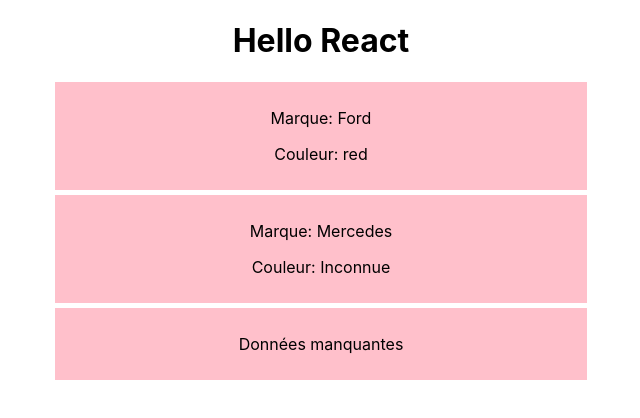
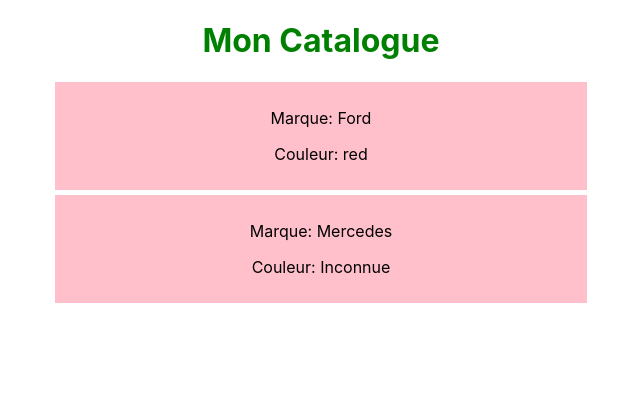
Before and after one commit to jerometrancart/cars, a React (Create React App) app: page / in a window 1280 px wide. Shown: the top 418 px of the page, without its empty margins (319-959 px from the left). Built offline with nearby package versions, Linux system fonts and the light colour scheme; the HTML template or start-up script is replaced by a standard one.

Commit message:
Added state data and refactor

```diff
--- a/src/App.js
+++ b/src/App.js
@@ -4,10 +4,19 @@
 
 
 class App extends Component {
+  state = {
+    titre: "Mon Catalogue",
+    cars: ["Ford", "Mercedes", "Peugeot"]
+  }
+
+
   render () {
   return (
       <div className="App">
-        <MyCars />
+        <MyCars title={this.state.titre}
+                titleColor="green"
+                cars={this.state.cars}
+        />
       </div>
     );
   }
--- a/src/components/Car.js
+++ b/src/components/Car.js
@@ -1,8 +1,8 @@
 const Car = ({children, color}) => {
-    const colorInfo  = color ? (<p>Couleur: {color}</p>) : (<p>Couleur: Inconnue</p>);
 
-      if(children) {
-        return (
+
+    if(children) {
+        return  (
             <div style={ {
                             backgroundColor: 'pink',
                             width: '40%',
@@ -10,24 +10,12 @@
                             margin: '5px auto'
                         } }
             className="car">
-              <p>Marque: {children}</p>
-              { colorInfo }
+                <p>Marque: {children}</p>
+                {/* { color ? (<p>Couleur: {color}</p>) : (<p>Couleur: Inconnue</p>) } */}
+                <p>Couleur: {color ? color : "Inconnue"}</p>
             </div>
-          );
-      } else {
-
-        return (
-            <div style={ {
-                backgroundColor: 'pink',
-                width: '40%',
-                padding: '10px',
-                margin: '5px auto'
-            } }
-            className="car">
-            <p>Données manquantes</p>
-            </div>
-          );
-      }
-  }
+        )
+    }
+}
 
   export default Car;
--- a/src/components/MyCars.js
+++ b/src/components/MyCars.js
@@ -3,12 +3,17 @@
 
 class MyCars extends Component {
     render () {
+        const {title} = this.props;
+        const {titleColor} = this.props;
+        const {cars} = this.props;
+        console.log({cars});
     return (
         <div className="mycars">
-          <h1>Hello React</h1>
-          <Car color="red">Ford</Car>
-          <Car>Mercedes</Car>
-          <Car color="green"></Car>
+          <h1 style={ { color: titleColor }
+          } >{title}</h1>
+          <Car color="red">{cars[0]}</Car>
+          <Car>{cars[1]}</Car>
+          <Car color="green">{}</Car>
         </div>
       );
     }
```
